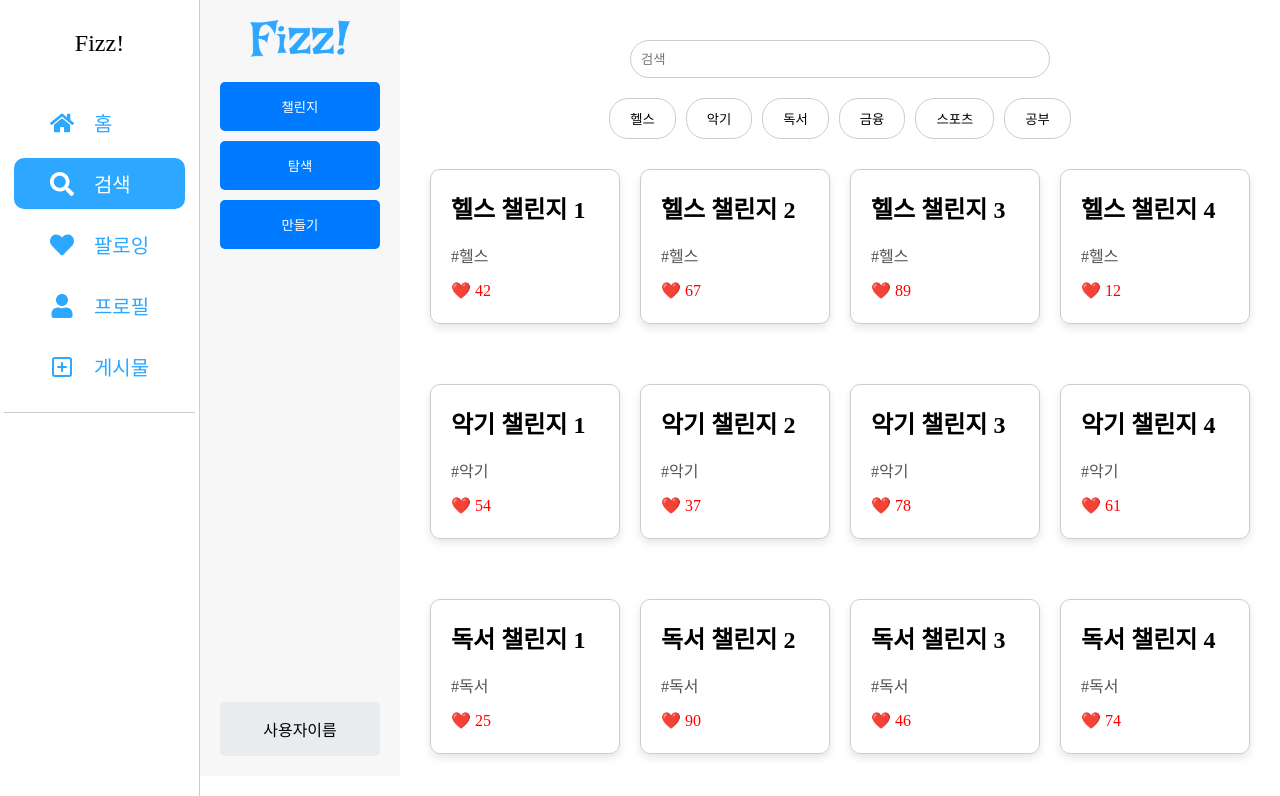
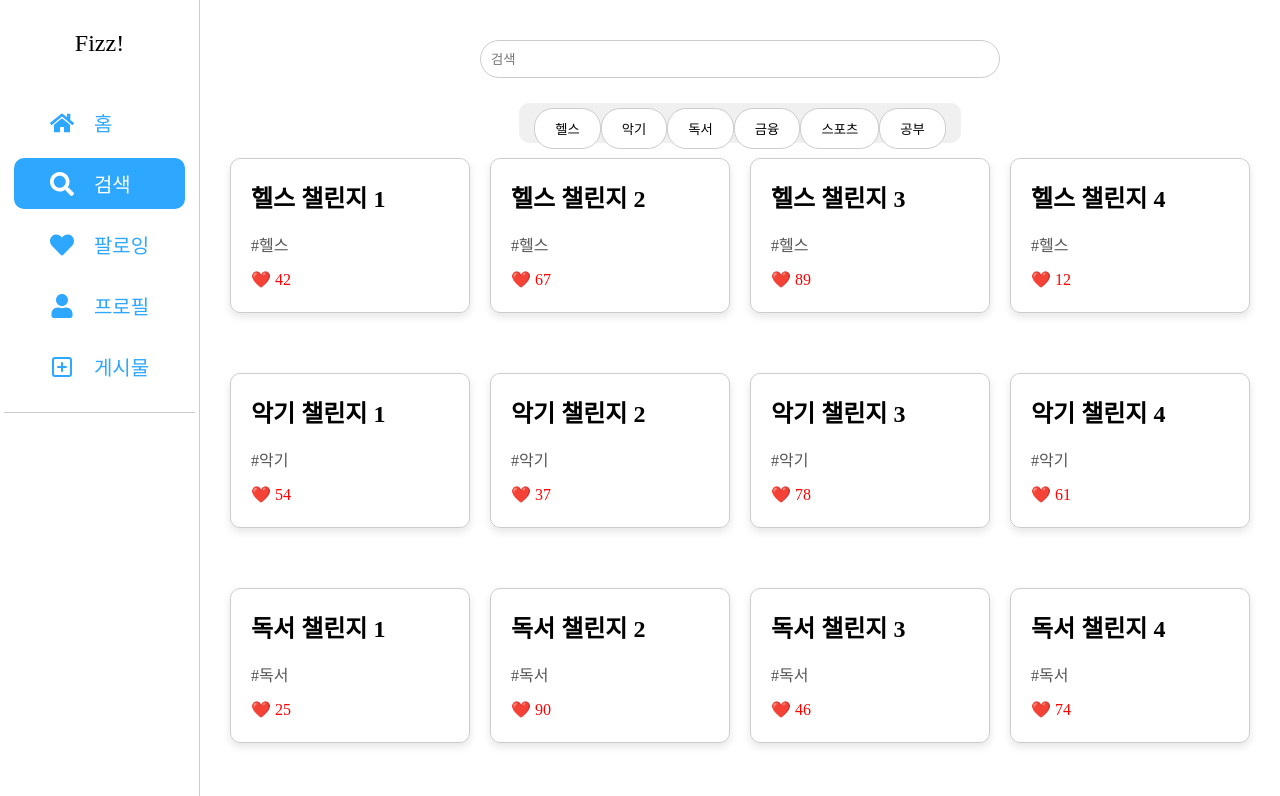
Before and after one commit to Fizz-challenge/Fizz_front, a React (Vite) app: page /search in a window 1280 px wide. Shown: the top 796 px of the page. Built offline with nearby package versions, Linux system fonts and the light colour scheme; a web font is replaced by a local one.

Commit message:
docs : module.css -> .css 수정

```diff
--- a/src/Page/FollowPage/FollowPage.jsx
+++ b/src/Page/FollowPage/FollowPage.jsx
@@ -3,7 +3,7 @@ import MenuBar from '../../Components/MenuBar';
 import SelectBar from '../../Components/SelectBar';
 import UserBlock from '../../Components/UserBlock';
 import Hashtag from '../../Components/Hashtag';
-import styles from './FollowPage.module.css';
+import './FollowPage.css';
 
 const FollowPage = () => {
   const [searchTerm, setSearchTerm] = useState("");
@@ -41,11 +41,10 @@ const FollowPage = () => {
   };
 
   return (
-    <div className={styles.container}>
-      <MenuBar />
-      <div className={styles.mainContent}>
+    <div className="container">
+      <div className="mainContent">
         <SelectBar />
-        <div className={styles.searchBar}>
+        <div className="searchBar">
           <input
             type="text"
             placeholder="검색"
@@ -53,13 +52,13 @@ const FollowPage = () => {
             onChange={handleSearch}
           />
         </div>
-        <div className={styles.List}>
+        <div className="List">
           <h1>태그</h1>
           {filteredHashtags.map((tag, index) => (
             <Hashtag key={index} tag={tag} />
           ))}
         </div>
-        <div className={styles.List}>
+        <div className="List">
           <h1>계정</h1>
           {filteredUsers.map((user, index) => (
             <UserBlock
--- a/src/Page/SearchPage/SearchPage.jsx
+++ b/src/Page/SearchPage/SearchPage.jsx
@@ -1,7 +1,7 @@
 import React, { useState } from 'react';
 import MenuBar from '../../Components/MenuBar';
 import ChallengeBlock from '../../Components/ChallengeBlock';
-import styles from './SearchPage.module.css';
+import './SearchPage.css';
 
 const SearchPage = () => {
   const categories = ["헬스", "악기", "독서", "금융", "스포츠", "공부"]; // 예시 카테고리 리스트
@@ -54,10 +54,9 @@ const SearchPage = () => {
   };
 
   return (
-    <div className={styles.container}>
-      <MenuBar />
-      <div className={styles.mainContent}>
-        <form className={styles.searchBar} onSubmit={handleSearchSubmit}>
+    <div className="container">
+      <div className="mainContent">
+        <form className="searchBar" onSubmit={handleSearchSubmit}>
           <input
             type="text"
             placeholder="검색"
@@ -65,17 +64,17 @@ const SearchPage = () => {
             onChange={handleSearch}
           />
         </form>
-        <div className={styles.categories}>
+        <div className="categories">
           {categories.map((category, index) => (
-            <button key={index} className={styles.categoryButton}>
+            <button key={index} className="categoryButton">
               {category}
             </button>
           ))}
         </div>
-        <div className={styles.allChallenges}>
+        <div className="allChallenges">
           {categories.map((category, index) => (
-            <div key={index} className={styles.categorySection}>
-              <div className={styles.challenges}>
+            <div key={index} className="categorySection">
+              <div className="challenges">
                 {filteredChallenges
                   .filter(challenge => challenge.tag === category)
                   .map((challenge, index) => (
```
Also changed, not shown: src/Page/FollowPage/FollowPage.css (renamed from src/Page/FollowPage/FollowPage.module.css), src/Page/SearchPage/SearchPage.css (renamed from src/Page/SearchPage/SearchPage.module.css), 1 other file (tests, documents, lock files or other folders).
